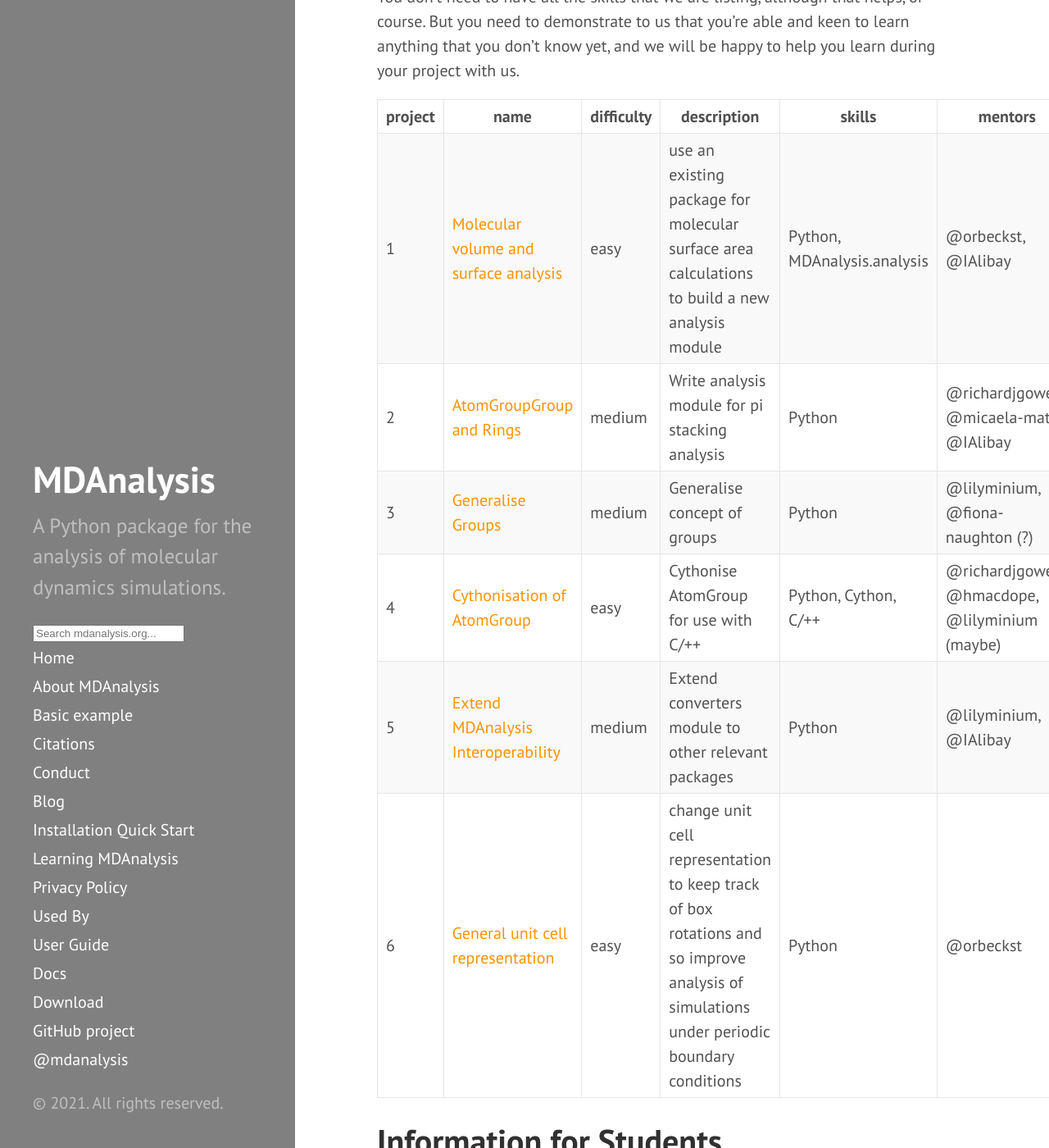
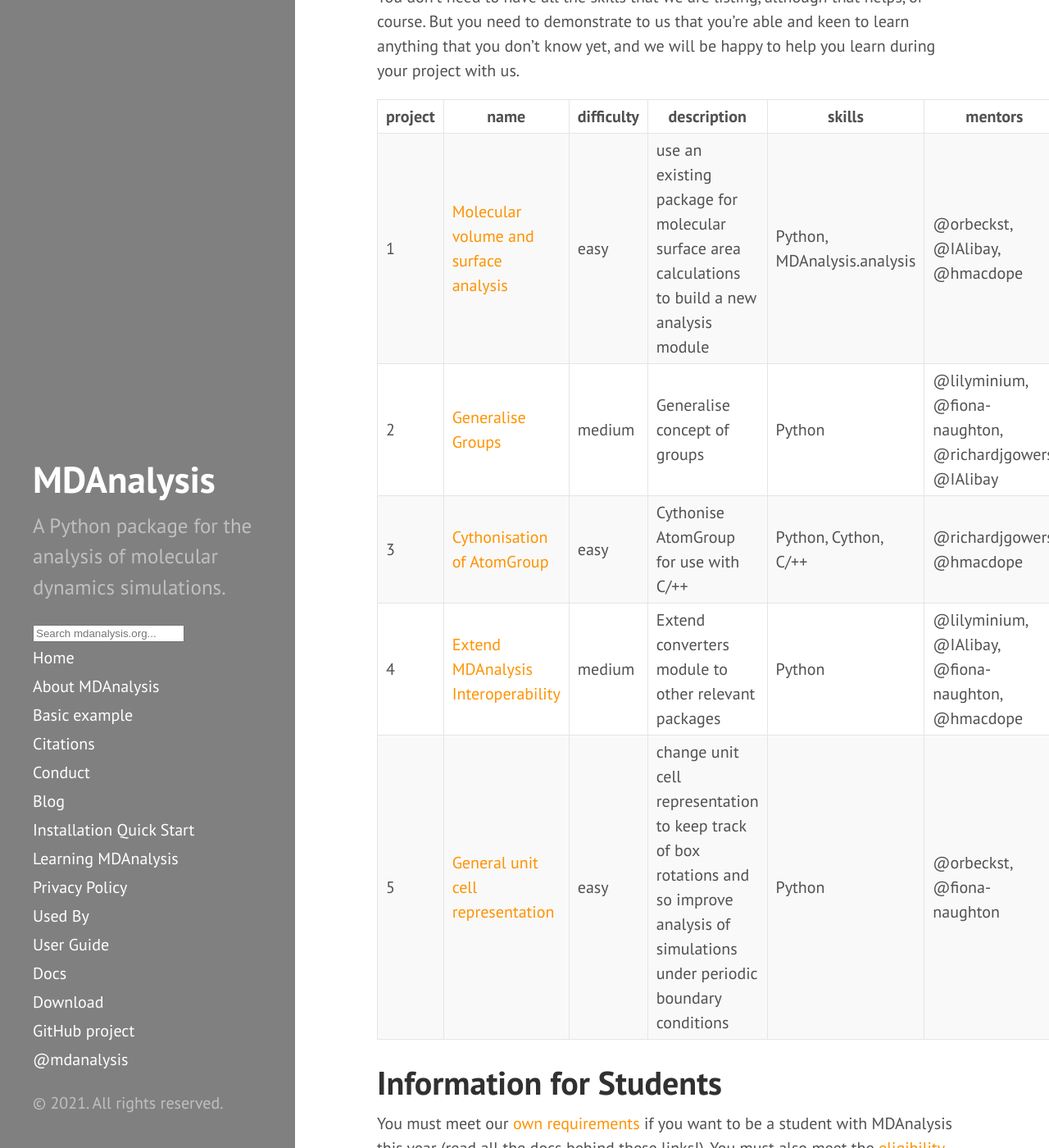
Before and after one commit to MDAnalysis/MDAnalysis.github.io, a Jekyll site: the page built from _posts/2021-03-09-gsoc2021.md, in a window 1280 px wide and 1400 px high, scrolled down 926 px. Shown: the whole window at 82% size. Built offline with Jekyll 4.4.1, drawn with Linux system fonts in a browser that asks for light colours; comment, search, counter and statistics services are not loaded; some of the changed text lies outside the part shown.

Commit message:
update table

```diff
--- a/_posts/2021-03-09-gsoc2021.md
+++ b/_posts/2021-03-09-gsoc2021.md
@@ -45,12 +45,11 @@ be happy to help you learn during your project with us.
 
 | project | name                                                                                                                                                      | difficulty | description                                                                                    | skills                      | mentors                                |
 |---------|-----------------------------------------------------------------------------------------------------------------------------------------------------------|------------|------------------------------------------------------------------------------------------------|-----------------------------|----------------------------------------|
-| 1       | [Molecular volume and surface analysis]({{ site.github.wiki }}/Project-Ideas-2021#project-1-molecular-volume-and-surface-analysis) | easy       | use an existing package for molecular surface area calculations to build a new analysis module | Python, MDAnalysis.analysis | @orbeckst, @IAlibay  |
-| 2       | [AtomGroupGroup and Rings]({{ site.github.wiki }}/Project-Ideas-2021#project-2-atomgroupgroup-and-rings)                           | medium     | Write analysis module for pi stacking analysis                                                 | Python                      | @richardjgowers, @micaela-matta, @IAlibay        |
-| 3       | [Generalise Groups]({{ site.github.wiki }}/Project-Ideas-2021#project-3-generalise-groups)                                         | medium     | Generalise concept of groups                                                                   | Python                      | @lilyminium, @fiona-naughton (?) |
-| 4       | [Cythonisation of AtomGroup]({{ site.github.wiki }}/Project-Ideas-2021#project-4-cythonise-atomgroup)                              | easy      | Cythonise AtomGroup for use with C/++                                                          | Python, Cython, C/++        | @richardjgowers, @hmacdope, @lilyminium (maybe)|
-| 5       | [Extend MDAnalysis Interoperability]({{ site.github.wiki }}/Project-Ideas-2021#project-5-extend-interoperability)                  | medium     | Extend converters module to other relevant packages                                            | Python                      | @lilyminium, @IAlibay  |
-| 6       | [General unit cell representation]({{ site.github.wiki }}/Project-Ideas-2021#project-6-general-unit-cell-representation)                  | easy     |  change unit cell representation to keep track of box rotations and so improve analysis of simulations under periodic boundary conditions | Python                      | @orbeckst  |
+| 1       | [Molecular volume and surface analysis](https://github.com/MDAnalysis/mdanalysis/wiki/Project-Ideas-2021#project-1-molecular-volume-and-surface-analysis) | easy       | use an existing package for molecular surface area calculations to build a new analysis module | Python, MDAnalysis.analysis | @orbeckst, @IAlibay, @hmacdope  |
+| 2       | [Generalise Groups](https://github.com/MDAnalysis/mdanalysis/wiki/Project-Ideas-2021#project-2-generalise-groups)                                         | medium     | Generalise concept of groups                                                                   | Python                      | @lilyminium, @fiona-naughton, @richardjgowers, @IAlibay |
+| 3       | [Cythonisation of AtomGroup](https://github.com/MDAnalysis/mdanalysis/wiki/Project-Ideas-2021#project-3-cythonise-atomgroup)                              | easy      | Cythonise AtomGroup for use with C/++                                                          | Python, Cython, C/++        | @richardjgowers, @hmacdope|
+| 4       | [Extend MDAnalysis Interoperability](https://github.com/MDAnalysis/mdanalysis/wiki/Project-Ideas-2021#project-4-extend-interoperability)                  | medium     | Extend converters module to other relevant packages                                            | Python                      | @lilyminium, @IAlibay, @fiona-naughton, @hmacdope  |
+| 5       | [General unit cell representation](https://github.com/MDAnalysis/mdanalysis/wiki/Project-Ideas-2021#project-5-general-unit-cell-representation)                  | easy     |  change unit cell representation to keep track of box rotations and so improve analysis of simulations under periodic boundary conditions | Python                      | @orbeckst, @fiona-naughton  |
 
 # Information for Students
 
@@ -100,7 +99,7 @@ development environment or how to contribute.
 
 
 — @IAlibay, @orbeckst, @richardjgowers, @fiona-naughton,
-@micaela-matta, @hmacdope, @lilyminium
+@hmacdope, @lilyminium
 
 [org]: https://summerofcode.withgoogle.com/organizations/4891814374408192/
 [Apply]: https://summerofcode.withgoogle.com/student-signup/
```
